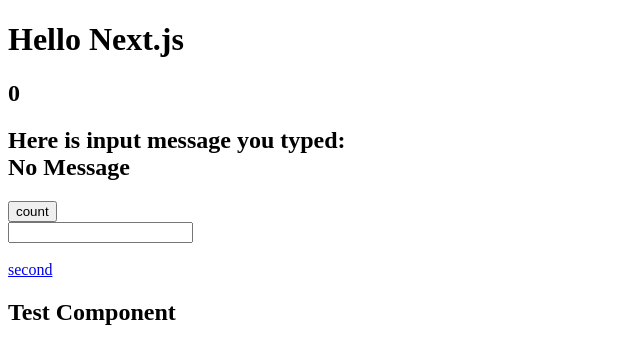
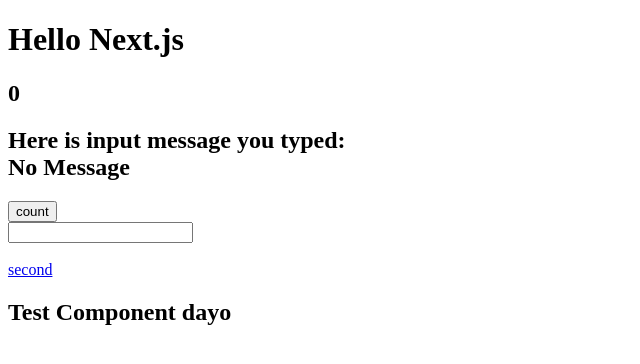
Before and after one commit to lemolatoon/NextJsPractice, a Next.js app: page / in a window 1280 px wide. Shown: the top 364 px of the page, without its empty margins (0-640 px from the left). Built offline with nearby package versions, Linux system fonts and the light colour scheme.

Commit message:
Add TestComponent which has attribute

```diff
--- /dev/null
+++ b/components/test-component.tsx
@@ -0,0 +1,9 @@
+import { FunctionComponent } from "react";
+
+type Props = {
+    text: string;
+}
+
+export const TestComponent: FunctionComponent<Props> = (props) => {
+    return <h2>{props.text}</h2>
+}
--- a/pages/index.tsx
+++ b/pages/index.tsx
@@ -3,11 +3,9 @@
 // Next.js の仕組み
 // Next.js　新しくページを開くよりも効率がよい.
 import React, { useState, FunctionComponent } from "react";
+import { TestComponent } from "../components/test-component";
 import { hello } from "../src/canvas";
 
-const TestComponent: FunctionComponent = () => {
-    return <h2>Test Component</h2>
-}
 
 
 const Index: NextPage = () => {
@@ -41,7 +39,7 @@
       </form>
       <br></br>
       <Link href="./second">second</Link>
-      <TestComponent></TestComponent>
+      <TestComponent text="Test Component dayo"></TestComponent>
     </>
   );
 };
```
